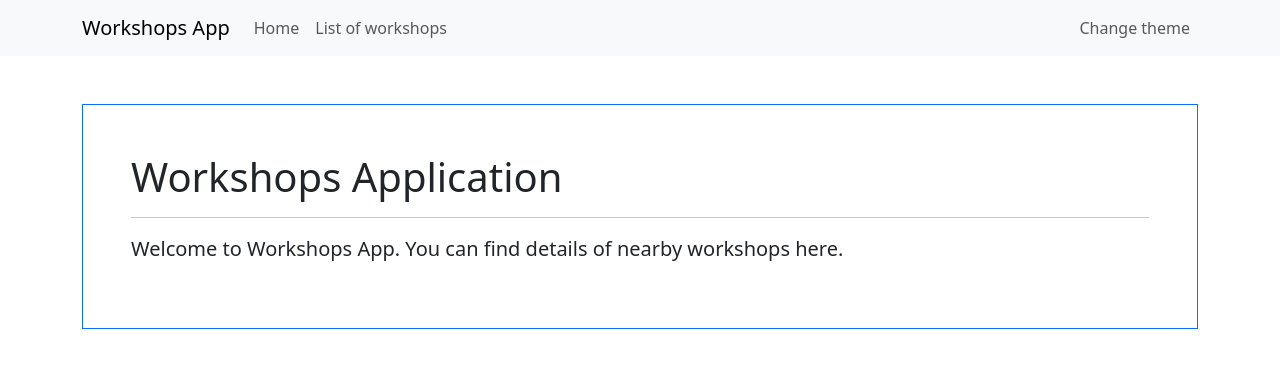
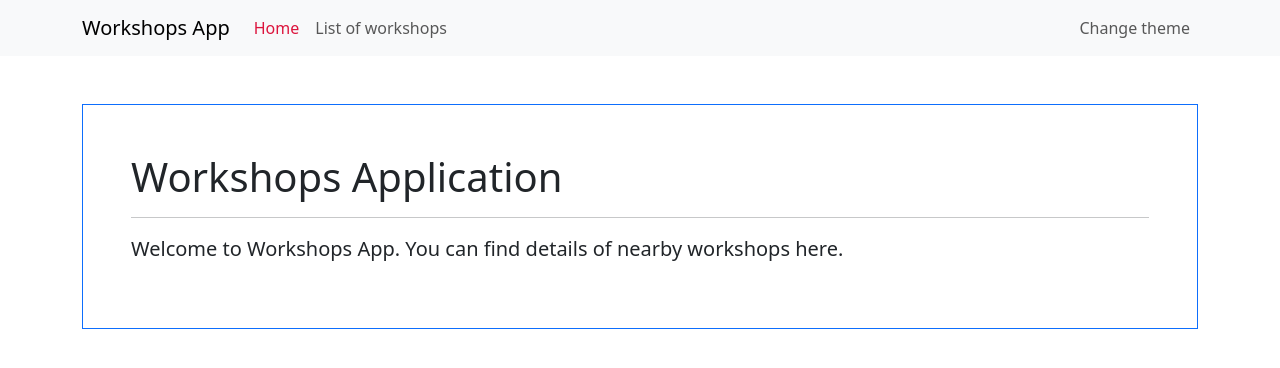
Before and after one commit to puranik3/db-react-jul-22-2024, a React (Create React App) app in the folder 04-react/workshops-app/: page / in a window 1280 px wide. Shown: the top 368 px of the page. Built offline with nearby package versions, Linux system fonts and the light colour scheme.

Commit message:
Avoided server request using NavLink

```diff
--- /dev/null
+++ b/04-react/workshops-app/src/components/Menu.css
@@ -0,0 +1,3 @@
+.navbar-nav .nav-link.active {
+    color: crimson;
+}
--- a/04-react/workshops-app/src/components/Menu.tsx
+++ b/04-react/workshops-app/src/components/Menu.tsx
@@ -1,19 +1,28 @@
 import { Container, Nav, Navbar } from 'react-bootstrap';
+import { NavLink } from 'react-router-dom';
+
+import './Menu.css';
 
 const Menu = () => {
     return (
-        <Navbar collapseOnSelect expand="lg" className="bg-body-tertiary">
+        <Navbar
+            collapseOnSelect
+            expand="lg"
+            className="bg-body-tertiary"
+        >
             <Container>
-                <Navbar.Brand href="/">Workshops App</Navbar.Brand>
+                <Navbar.Brand to="/" as={NavLink}>Workshops App</Navbar.Brand>
+
                 <Navbar.Toggle aria-controls="responsive-navbar-nav" />
+
                 <Navbar.Collapse id="responsive-navbar-nav">
-                <Nav className="me-auto">
-                    <Nav.Link href="/">Home</Nav.Link>
-                    <Nav.Link href="/workshops">List of workshops</Nav.Link>
-                </Nav>
-                <Nav>
-                    <Nav.Link href="#">Change theme</Nav.Link>
-                </Nav>
+                    <Nav className="me-auto">
+                        <Nav.Link to="/" as={NavLink}>Home</Nav.Link>
+                        <Nav.Link to="/workshops" as={NavLink}>List of workshops</Nav.Link>
+                    </Nav>
+                    <Nav>
+                        <Nav.Link href="#">Change theme</Nav.Link>
+                    </Nav>
                 </Navbar.Collapse>
             </Container>
         </Navbar>
```
